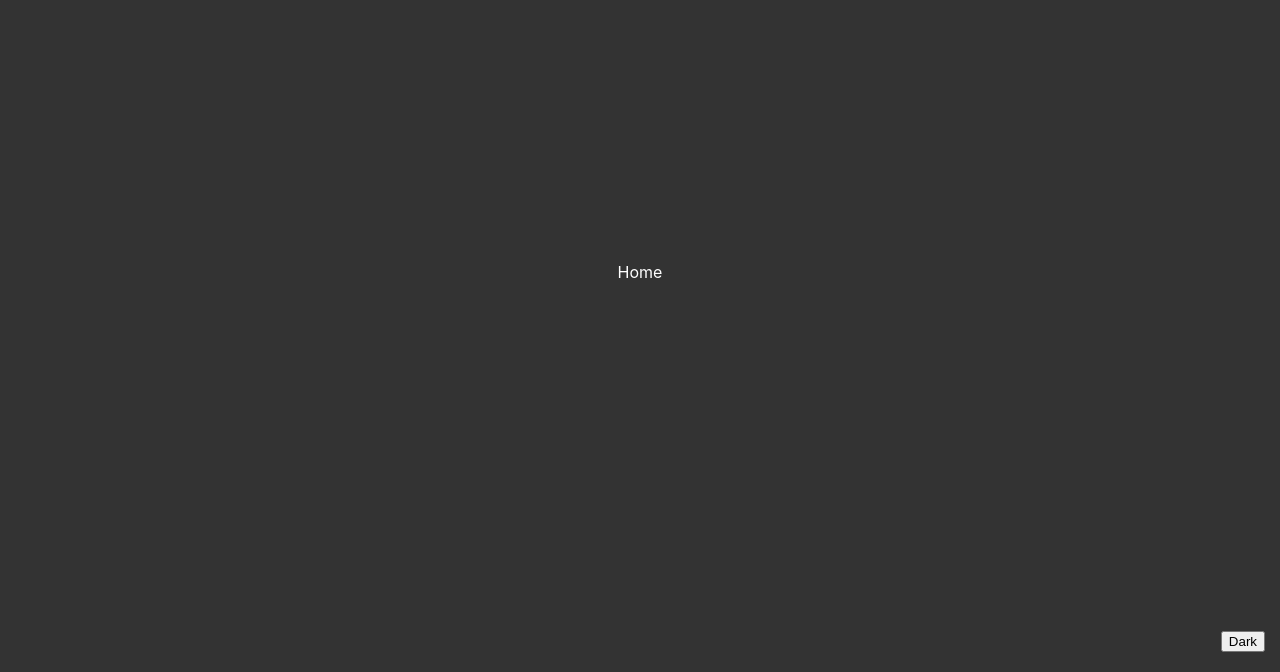
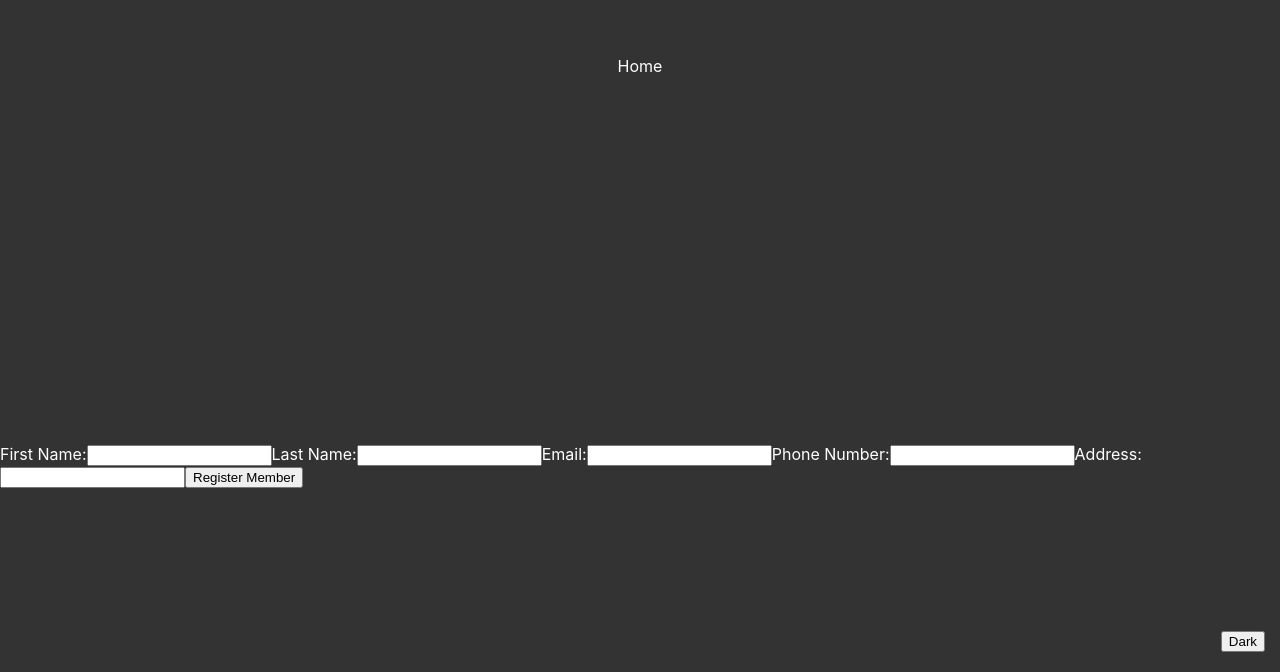
Before and after one commit to 221024-Java-React/t3-p3-bank-app, a React (Create React App) app in the folder banking-frontend/: page /register in a window 1280 px wide. Shown: the part 128-800 px from the top of the page. Built offline with nearby package versions, Linux system fonts and the light colour scheme.

Commit message:
modified user context, created register form

```diff
--- a/banking-frontend/src/App.tsx
+++ b/banking-frontend/src/App.tsx
@@ -1,5 +1,6 @@
 import React, { useEffect, useState } from 'react'
 import styled, { ThemeProvider } from 'styled-components'
+import Register from './Components/Forms/Register/Register'
 import { lightTheme, darkTheme } from './Components/Theme'
 
 const Container = styled.div`
@@ -46,6 +47,7 @@ function App() {
             </ThemeButton>
             <Container>
                 Home
+                <Register />
             </Container>
         </ThemeProvider>
     );
--- a/banking-frontend/src/Components/Forms/Register/Register.tsx
+++ b/banking-frontend/src/Components/Forms/Register/Register.tsx
@@ -1,13 +1,71 @@
-import React from 'react'
+import axios from 'axios'
+import React, { useContext, useState } from 'react'
 import styled from 'styled-components'
+import { Context } from '../../../Context/UserContext'
+import { User, UserContextState } from '../../../Types/User'
 
 const Container = styled.div`
 `
+const Form = styled.form`
+`
+const Label = styled.label`
+`
+const Input = styled.input`
+`
+const SubmitButton = styled.input`
+`
 
 const Register: React.FC = () => {
+
+    const { registerUser } = useContext(Context) as UserContextState;
+
+    const [inputs, setInputs] = useState({
+        firstName: '',
+        lastName: '',
+        email: '',
+        phoneNumber: '',
+        address: '',
+    });
+
+    const handleChange = (e: React.ChangeEvent<HTMLInputElement>) => {
+        const name = e.target.name;
+        const value = e.target.value;
+        setInputs(values => ({ ...values, [name]: value }))
+    }
+
+    const handleSubmit = (e: React.ChangeEvent<HTMLFormElement>) => {
+        e.preventDefault();
+        console.log(inputs);
+        handleRegister();
+        setInputs(values => ({ ...values, [name]: '' }))
+    }
+
+    const handleRegister = async () => {
+        let register = inputs;
+
+        try {
+            const res = await axios.post('http://localhost:8000/users/register', register);
+            const user = await res.data;
+        } catch (e) {
+        }
+
+    };
+
     return (
         <Container>
-            Register
+            <Form onSubmit={handleSubmit}>
+                <Label>First Name:</Label>
+                <Input type='text' name='firstName' value={inputs.firstName || ""} onChange={handleChange}></Input>
+                <Label>Last Name:</Label>
+                <Input type='text' name='lastName' onChange={handleChange}></Input>
+                <Label>Email:</Label>
+                <Input type='text' name='email' onChange={handleChange}></Input>
+                <Label>Phone Number:</Label>
+                <Input type='text' name='phoneNumber' onChange={handleChange}></Input>
+                <Label>Address:</Label>
+                <Input type='text' name='address' onChange={handleChange}></Input>
+                <SubmitButton type='submit' value='Register Member' />
+            </Form>
         </Container>
     )
 }
--- a/banking-frontend/src/Context/UserContext.tsx
+++ b/banking-frontend/src/Context/UserContext.tsx
@@ -10,6 +10,7 @@ export const Context = React.createContext<UserContextState | null>(null);
 const UserProvider: React.FC<ProviderProps> = ({ children }) => {
 
     const [currentUser, setCurrentUser] = useState<User>({
+        userId: '',
         firstName: '',
         lastName: '',
         email: '',
@@ -22,6 +23,7 @@ const UserProvider: React.FC<ProviderProps> = ({ children }) => {
 
     const registerUser = (user: User) => {
         const newUser: User = {
+            userId: user.userId,
             firstName: user.firstName,
             lastName: user.lastName,
             email: user.email,
@@ -33,14 +35,30 @@ const UserProvider: React.FC<ProviderProps> = ({ children }) => {
         setUsers([...users, newUser]);
     }
 
+    const updateCurrentUser = (user: User) => {
+        setCurrentUser(user);
+    }
+
     const loginUser = (user: User) => {
         setLoggedIn(true);
         setCurrentUser(user);
     }
+    const logoutUser = () => {
+        setLoggedIn(false);
+        setCurrentUser({
+            userId: '',
+            firstName: '',
+            lastName: '',
+            email: '',
+            phoneNumber: '',
+            address: '',
+            password: '',
+        })
+    }
 
 
     return (
-        <Context.Provider value={{ registerUser, loginUser, currentUser, loggedIn }}>
+        <Context.Provider value={{ registerUser, loginUser, currentUser, loggedIn, updateCurrentUser, logoutUser }}>
             {children}
         </Context.Provider>
     )
--- a/banking-frontend/src/Types/User.ts
+++ b/banking-frontend/src/Types/User.ts
@@ -1,4 +1,5 @@
 export interface User {
+    userId: string;
     firstName: string;
     lastName: string;
     email: string;
@@ -12,4 +13,6 @@ export interface UserContextState {
     loggedIn: boolean;
     registerUser: (user: User) => void;
     loginUser: (user: User) => void;
+    updateCurrentUser: (user: User) => void;
+    logoutUser: () => void;
 }
```
Also changed, not shown: 2 other files (tests, documents, lock files or other folders).
